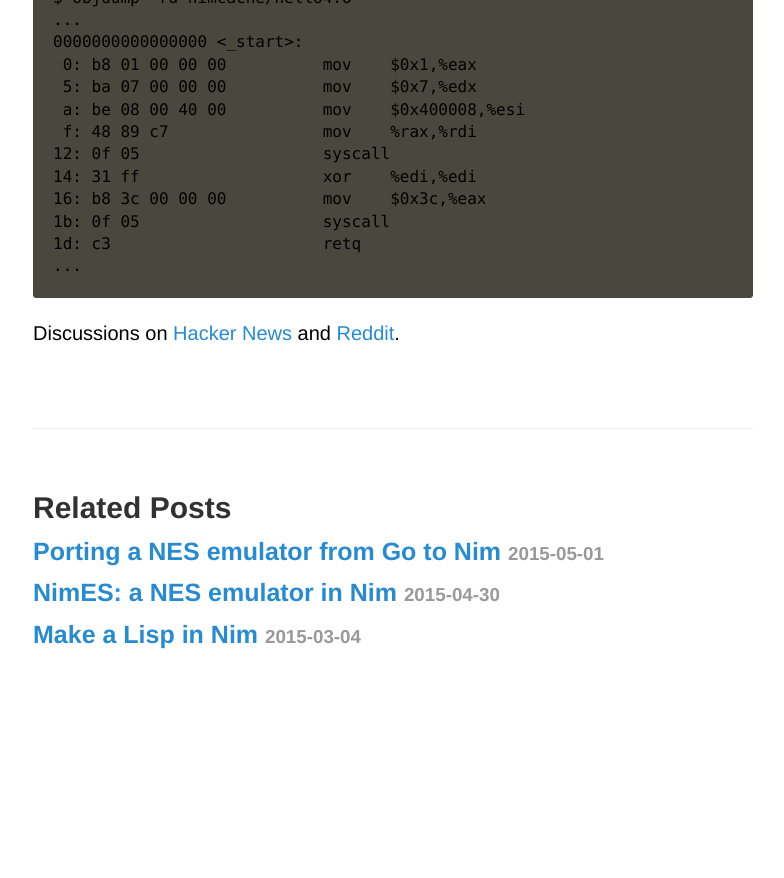
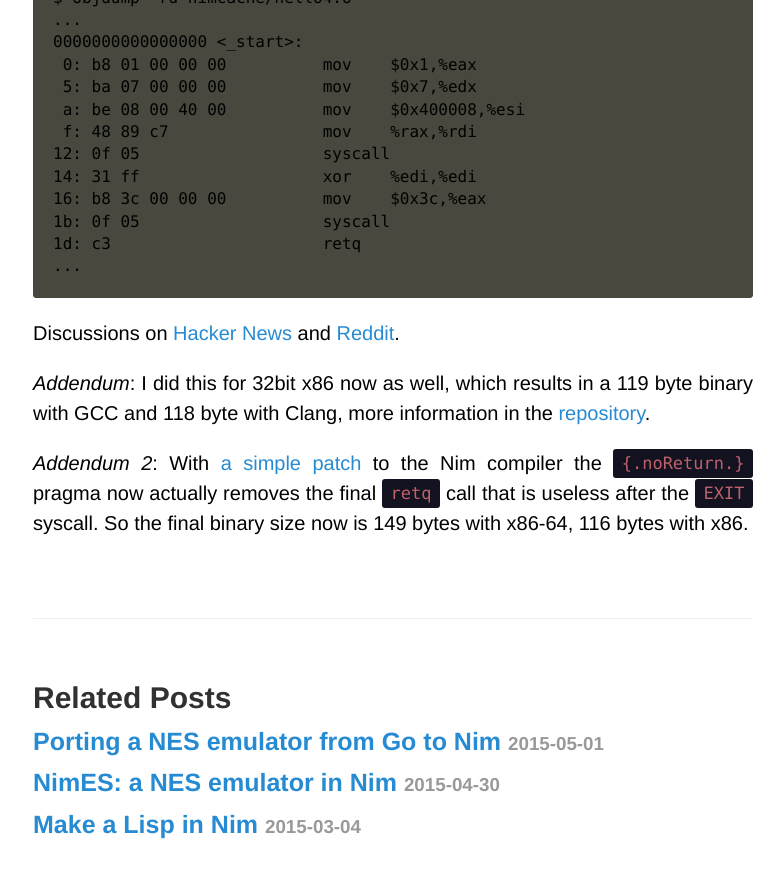
Before and after one commit to HookRace/hookrace-web, a Jekyll site: the page built from www/_posts/2015-05-04-nim-binary-size.markdown, in a window 1280 px wide and 900 px high, scrolled down 6537 px. Shown: the top 878 px of the window, without its empty margins (247-1031 px from the left). Built offline with Jekyll 4.4.1, drawn with Linux system fonts in a browser that asks for light colours; Markdown is read by kramdown in place of the engine named in the settings; before the commit the page ends 7247 px from its top, so only the background shows below that.

Commit message:
Addendum 2

```diff
--- a/www/_posts/2015-05-04-nim-binary-size.markdown
+++ b/www/_posts/2015-05-04-nim-binary-size.markdown
@@ -204,3 +204,7 @@ Nim is fine for writing small binaries. Now you also know how to write Nim witho
     ...
 
 Discussions on [Hacker News](https://news.ycombinator.com/item?id=9485526) and [Reddit](https://www.reddit.com/r/programming/comments/34tb7r/nim_binary_size_from_160_kb_to_150_bytes/).
+
+_Addendum_: I did this for 32bit x86 now as well, which results in a 119 byte binary with GCC and 118 byte with Clang, more information in the [repository](https://github.com/def-/nim-binary-size#x86).
+
+_Addendum 2_: With [a simple patch](https://github.com/Araq/Nim/pull/2657) to the Nim compiler the `{.noReturn.}` pragma now actually removes the final `retq` call that is useless after the `EXIT` syscall. So the final binary size now is 149 bytes with x86-64, 116 bytes with x86.
```
